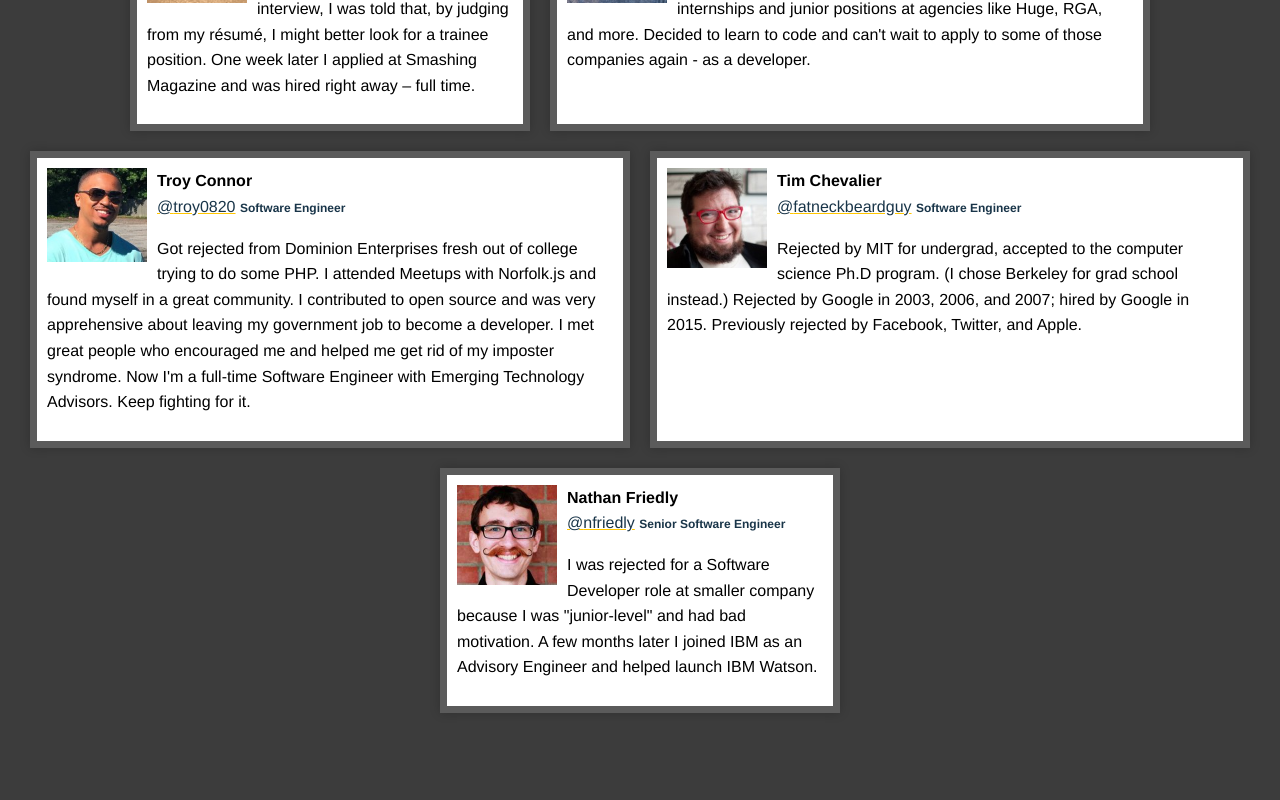
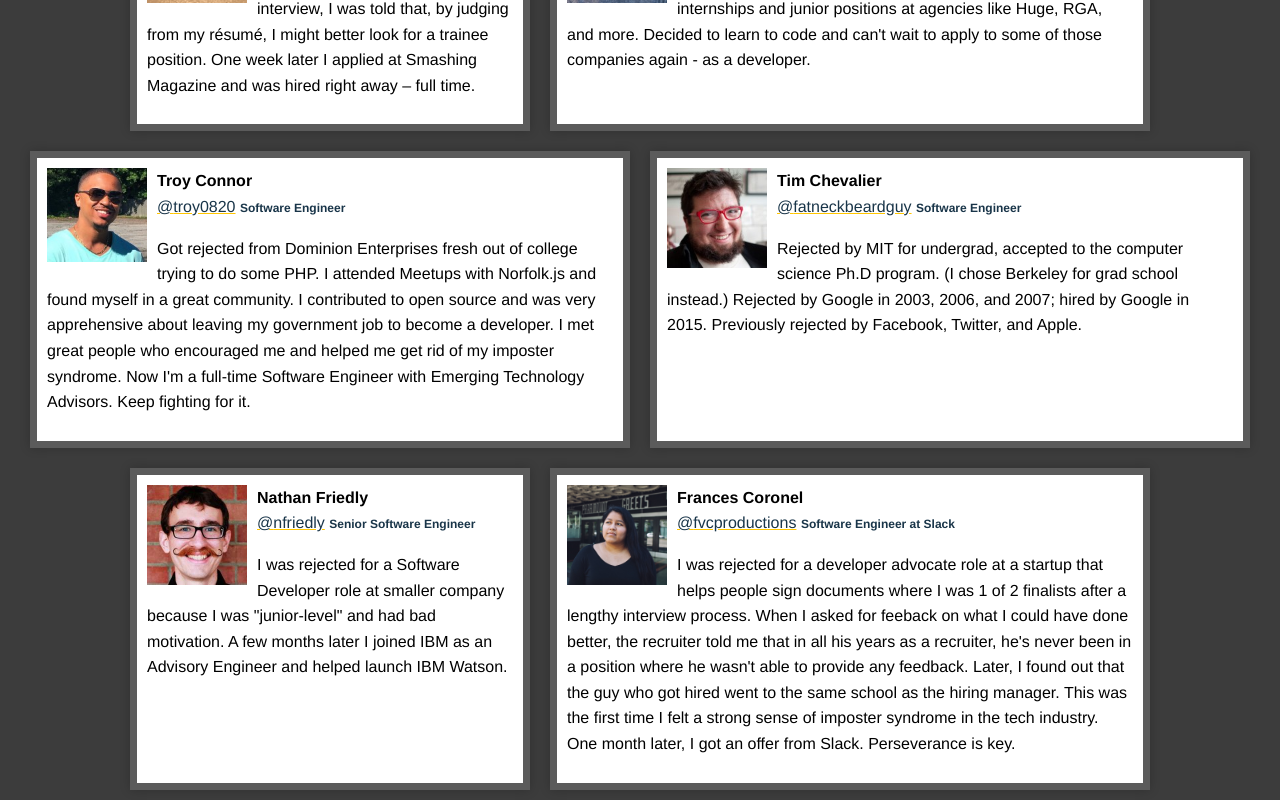
Before and after one commit to Rejectedus/rejected.us, a React (Create React App) app: page / in a window 1280 px wide. Shown: the part 8322-9122 px from the top of the page. Before the commit the page ends 9045 px from the top, so only its background shows below. Built offline with nearby package versions, Linux system fonts and the light colour scheme.

Commit message:
adding my story
Signed-off-by: Frances Coronel <hello@fvcproductions.com>

```diff
--- a/src/data/stories.js
+++ b/src/data/stories.js
@@ -727,4 +727,13 @@ module.exports = [
       'I was rejected for a Software Developer role at smaller company because I was "junior-level" and had bad motivation. A few months later I joined IBM as an Advisory Engineer and helped launch IBM Watson.',
     double: false,
   },
+  {
+    fullName: 'Frances Coronel',
+    handle: 'fvcproductions',
+    website: 'https://www.fvcproductions.com/?ref=rejected.us',
+    bio: 'Software Engineer at Slack',
+    avatar: 'fvcproductions.jpg',
+    story: "I was rejected for a developer advocate role at a startup that helps people sign documents where I was 1 of 2 finalists after a lengthy interview process. When I asked for feeback on what I could have done better, the recruiter told me that in all his years as a recruiter, he's never been in a position where he wasn't able to provide any feedback. Later, I found out that the guy who got hired went to the same school as the hiring manager. This was the first time I felt a strong sense of imposter syndrome in the tech industry. One month later, I got an offer from Slack. Perseverance is key.",
+    double: true,
+  },
 ];
```
Also changed, not shown: public/images/fvcproductions.jpg (added).
